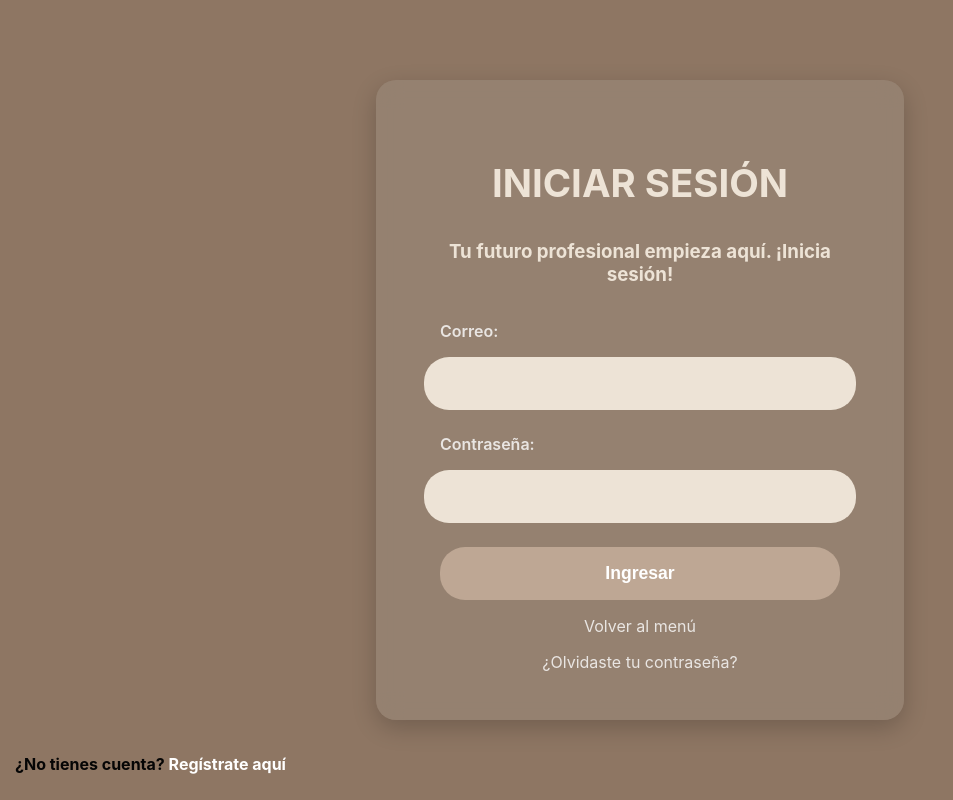
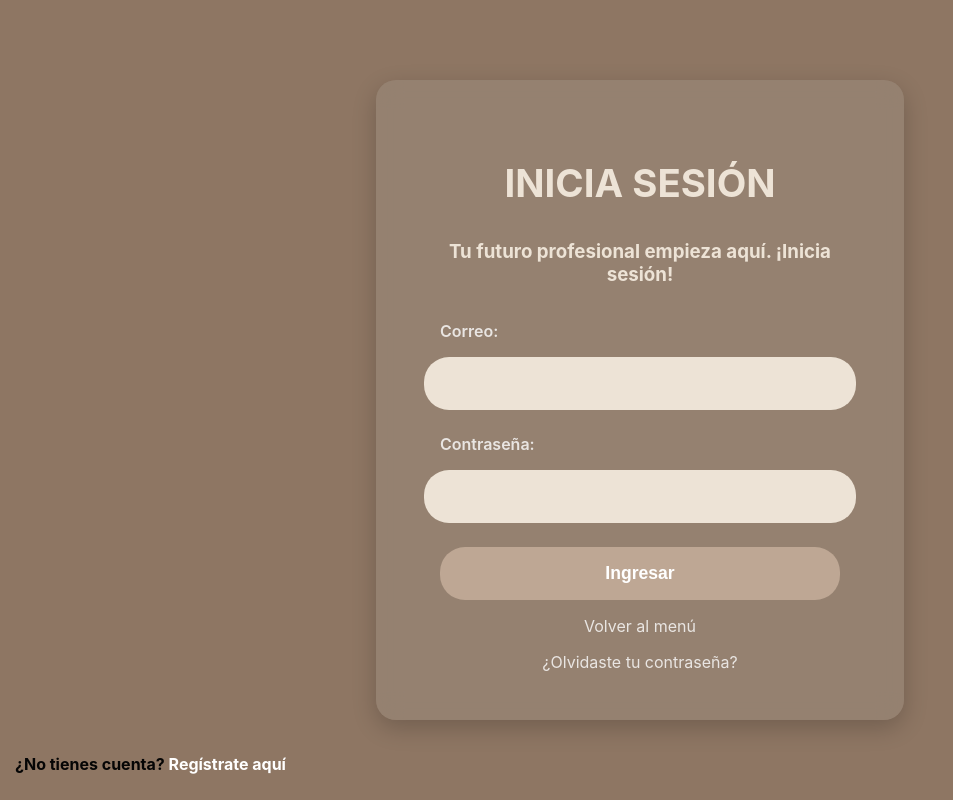
Before and after one commit to mecottl/TrazoCV, a website: page public/html/login.html in a window 1280 px wide. Shown: the whole page, without its empty margins (0-953 px from the left). Drawn offline with Linux system fonts and the light colour scheme.

Commit message:
respaldo

```diff
--- a/public/html/login.html
+++ b/public/html/login.html
@@ -11,7 +11,7 @@
 <body>
     <div class="login-menu">
         <form id="loginForm">
-            <h2>INICIAR SESIÓN</h2>
+            <h2>INICIA SESIÓN</h2>
             <h3>Tu futuro profesional empieza aquí. ¡Inicia sesión!</h3>
             <label for="email">Correo:</label>
             <input type="email" name="email" id="email" required>
```
